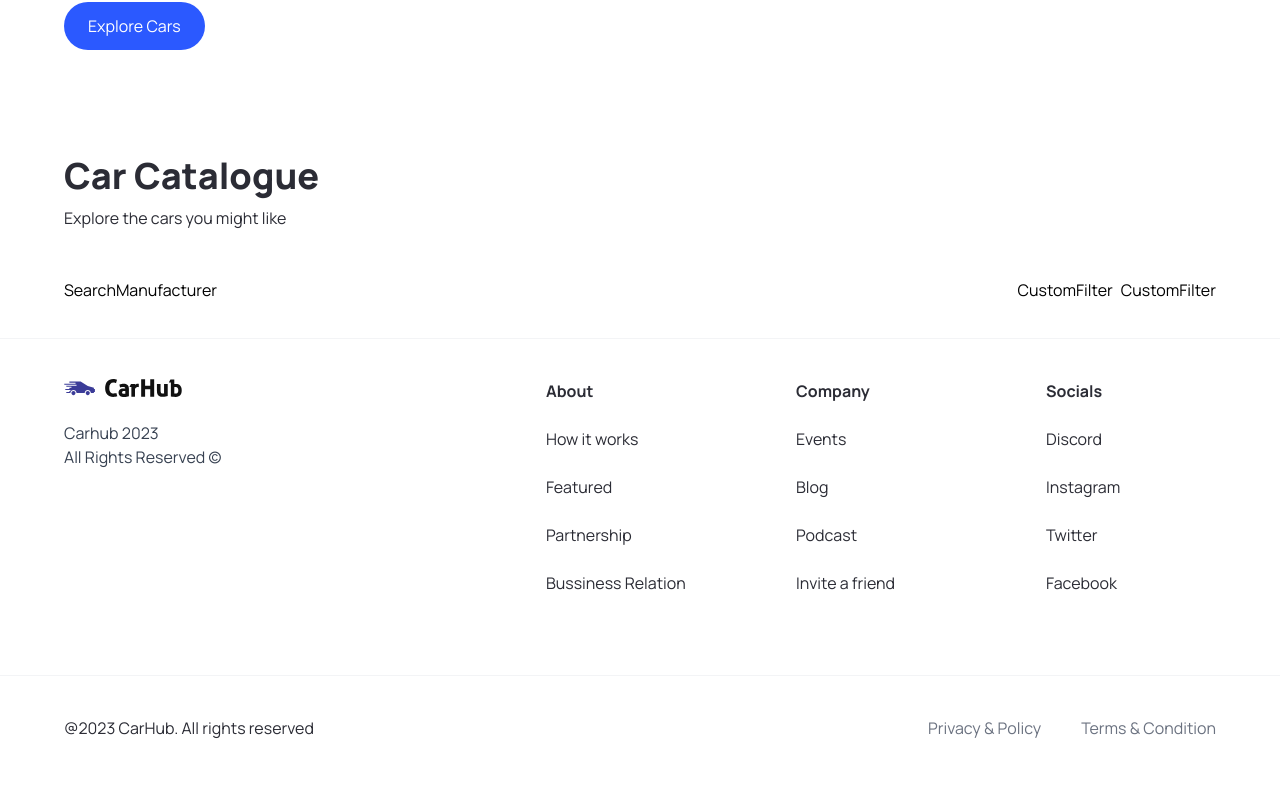
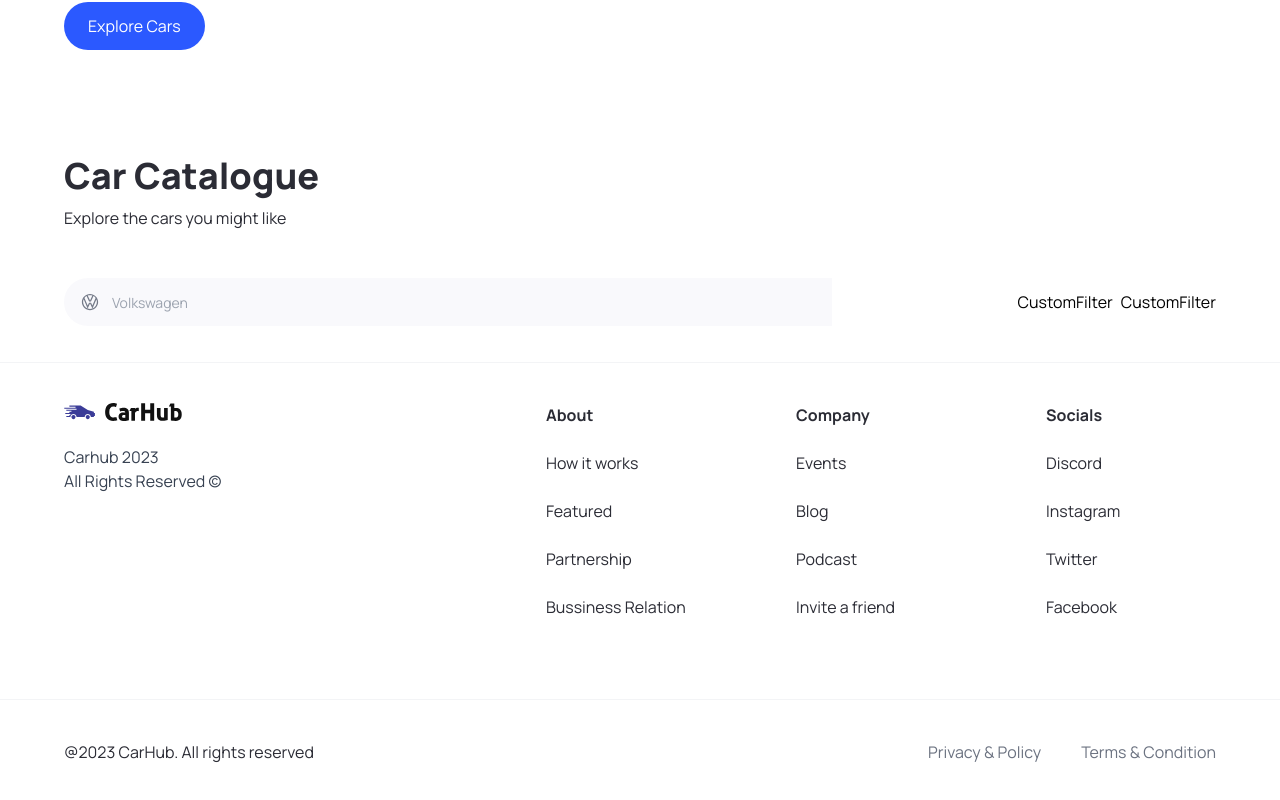
Before and after one commit to vinogradova8/cars_next-js, a Next.js app: page / in a window 1280 px wide. Shown: the part 708-1508 px from the top of the page. Built offline with nearby package versions, Linux system fonts and the light colour scheme.

Commit message:
added headlessui

```diff
--- a/components/SearchManufacturer.tsx
+++ b/components/SearchManufacturer.tsx
@@ -1,11 +1,73 @@
+'use client';
+import {
+  Combobox,
+  ComboboxButton,
+  ComboboxInput,
+  ComboboxOption,
+  ComboboxOptions,
+  Transition,
+} from '@headlessui/react';
 import { SearchManufacturerProps } from '@/types';
-import React from 'react';
+import Image from 'next/image';
+import React, { Fragment, useState } from 'react';
+import { manufacturers } from '@/constants';
 
 const SearchManufacturer = ({
   manufacturer,
   setManufacturer,
 }: SearchManufacturerProps) => {
-  return <div>SearchManufacturer</div>;
+  const [query, setQuery] = useState('');
+
+  const filteredManufacturers =
+    query === ''
+      ? manufacturers
+      : manufacturers.filter((item) =>
+          item.toLowerCase().includes(query.toLowerCase().trim())
+        );
+
+  return (
+    <div className='search-manufacturer'>
+      <Combobox>
+        <div className='relative w-full'>
+          <ComboboxButton className='absolute top-[14px]'>
+            <Image
+              src='/car-logo.svg'
+              width={20}
+              height={20}
+              className='ml-4'
+              alt='Car logo'
+            />
+          </ComboboxButton>
+
+          <ComboboxInput
+            className='search-manufacturer__input'
+            placeholder='Volkswagen'
+            displayValue={(manufacturer: string) => manufacturer}
+            onChange={(e) => setQuery(e.target.value)}
+          />
+
+          <Transition
+            as={Fragment}
+            leave='transition ease-in duration-100'
+            leaveFrom='opacity-100'
+            leaveTo='opacity-0'
+            afterLeave={() => setQuery('')}
+          >
+            <ComboboxOptions>
+              {filteredManufacturers.length === 0 && query !== '' && (
+                <ComboboxOption
+                  value={query}
+                  className='search-manufacturer__option'
+                >
+                  Create "{query}"
+                </ComboboxOption>
+              )}
+            </ComboboxOptions>
+          </Transition>
+        </div>
+      </Combobox>
+    </div>
+  );
 };
 
 export default SearchManufacturer;
--- a/package.json
+++ b/package.json
@@ -9,6 +9,7 @@
     "lint": "next lint"
   },
   "dependencies": {
+    "@headlessui/react": "^2.2.2",
     "next": "15.3.0",
     "react": "^19.0.0",
     "react-dom": "^19.0.0"
```
Also changed, not shown: 1 other file (tests, documents, lock files or other folders).
